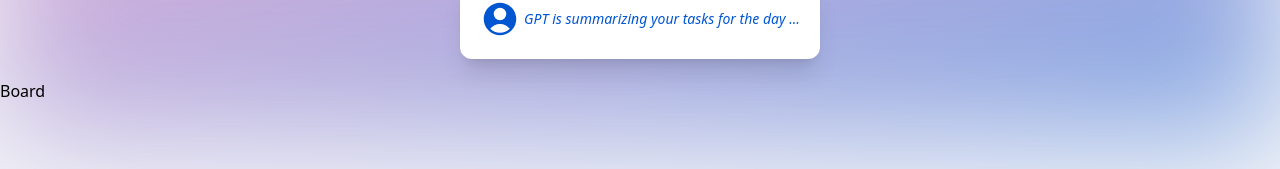
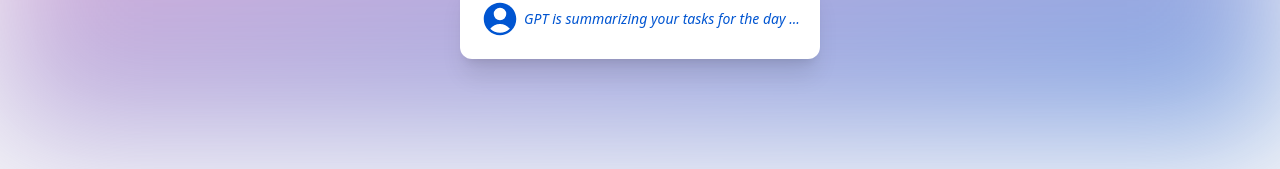
Before and after one commit to suleimanodetoro/TrelloGPT, a Next.js app: page / in a window 1280 px wide. Shown: the part 249-418 px from the top of the page. Built offline with nearby package versions, Linux system fonts and the light colour scheme.

Commit message:
Create base layer for Drag and Drop components in Board

```diff
--- a/components/Board.tsx
+++ b/components/Board.tsx
@@ -1,8 +1,22 @@
-import React from 'react'
+import React from 'react';
+import { DragDropContext, Droppable, Draggable } from 'react-beautiful-dnd';
 
 function Board() {
   return (
-    <div>Board</div>
+    <DragDropContext>
+        {/* You have to give the droppable an ID and then a direction */}
+        <Droppable droppableId='board' direction='horizontal' type='column'>
+            {/* Access child of this component to  render column */}
+            {(provided) => (
+                <div>
+                    {/* Rendering all columns */}
+
+                </div>
+            )}
+
+        </Droppable>
+
+    </DragDropContext>
   )
 }
 
--- a/package.json
+++ b/package.json
@@ -20,8 +20,12 @@
     "postcss": "8.4.29",
     "react": "18.2.0",
     "react-avatar": "^5.0.3",
+    "react-beautiful-dnd": "^13.1.1",
     "react-dom": "18.2.0",
     "tailwindcss": "3.3.3",
     "typescript": "5.2.2"
+  },
+  "devDependencies": {
+    "@types/react-beautiful-dnd": "^13.1.4"
   }
 }
```
Also changed, not shown: 1 other file (tests, documents, lock files or other folders).
